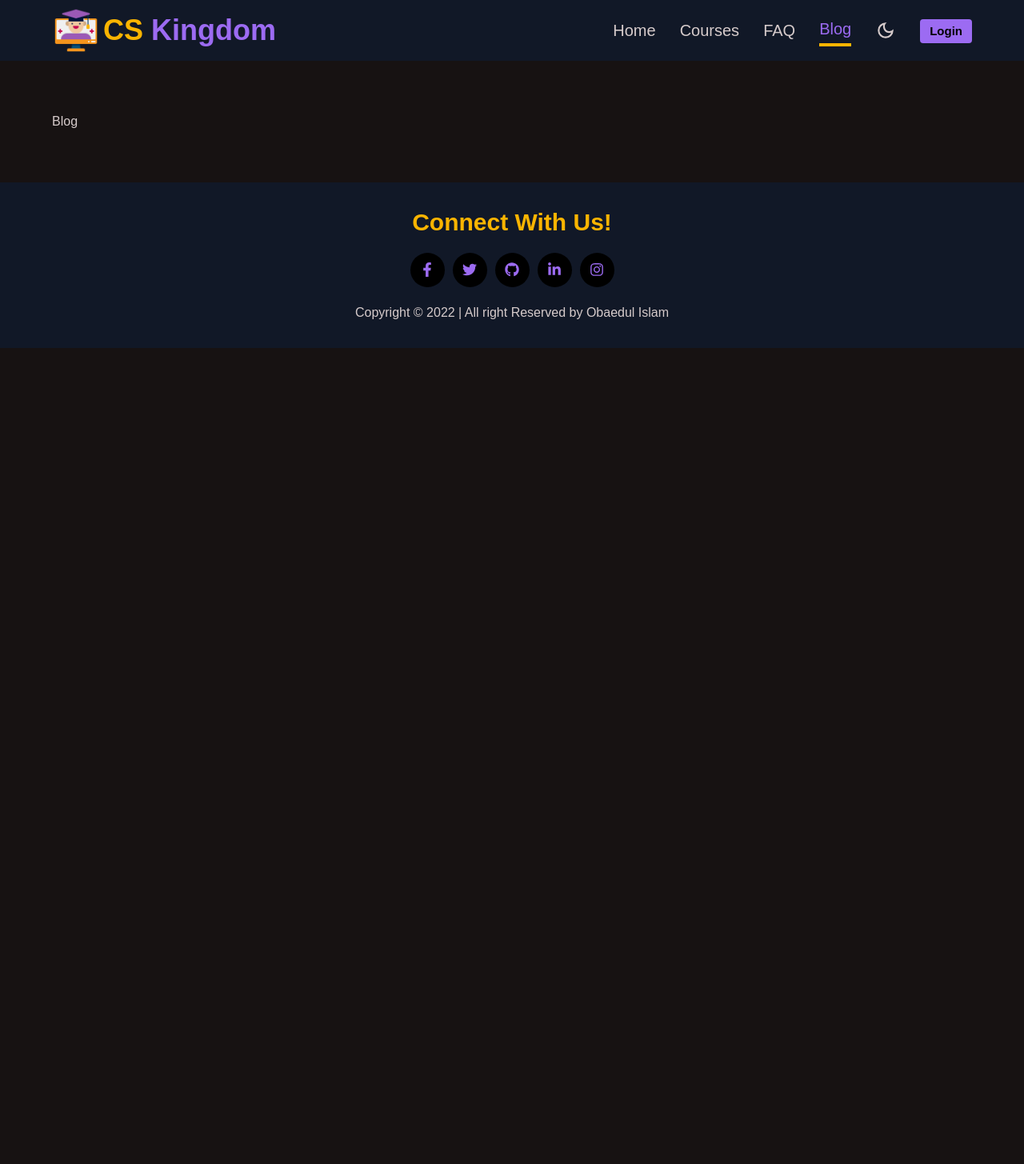
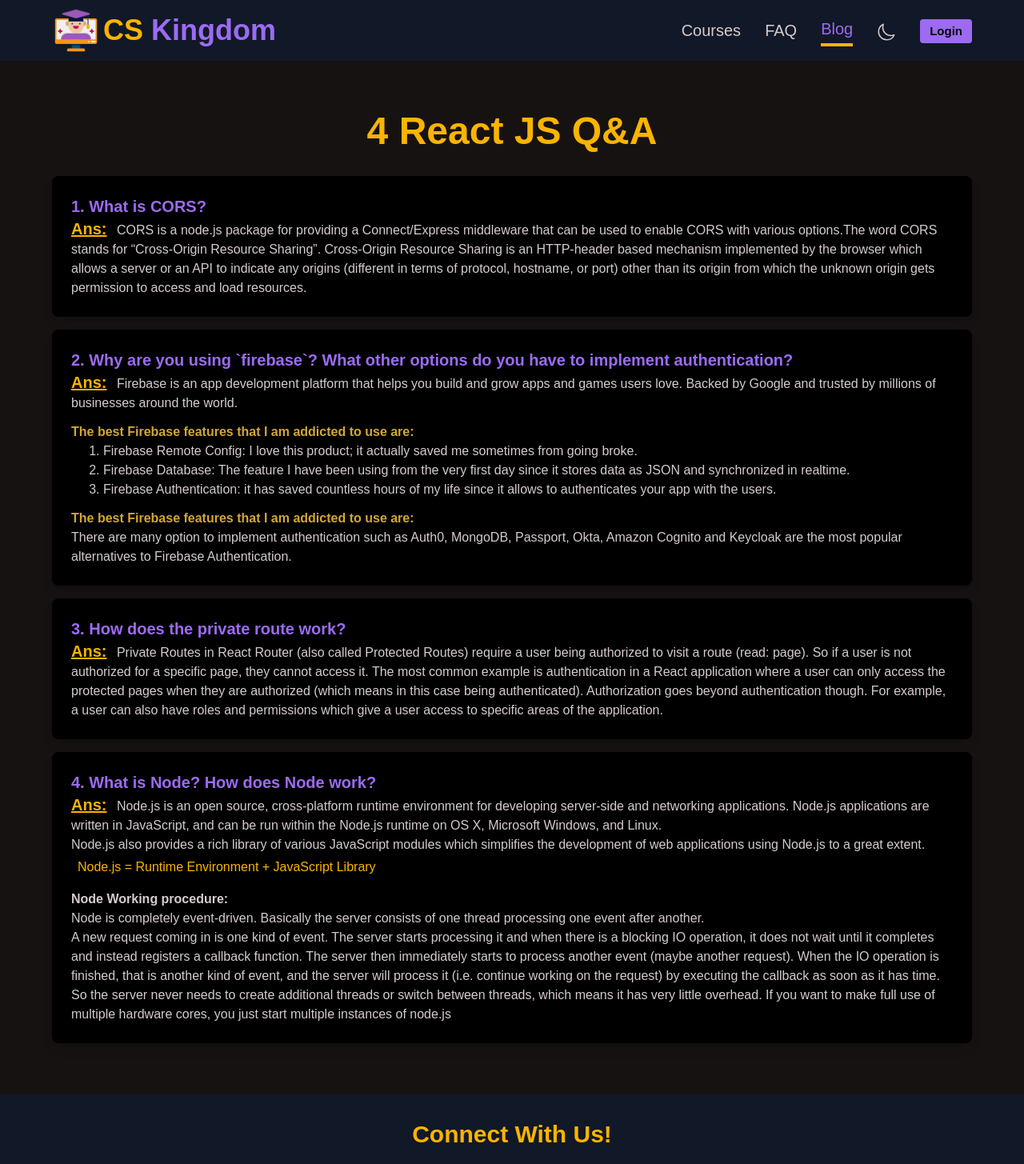
Before and after one commit to obaedulislam/cs-kingdom, a React (Create React App) app: page /blog in a window 1280 px wide. Shown: the top 1455 px of the page at 80% size. Before the commit the page ends 800 px from the top, so only its background shows below. Built offline with nearby package versions, Linux system fonts and the light colour scheme; no server answers.

Commit message:
Blog, User Profile, Error Page added

```diff
--- a/src/components/Pages/Blog/Blog.jsx
+++ b/src/components/Pages/Blog/Blog.jsx
@@ -3,7 +3,55 @@ import React from 'react';
 const Blog = () => {
     return (
         <div className='max-w-[1150px] mx-auto lg:py-16 md:py-12 py-8'>
-            <h1>Blog</h1>
+            <div className="page-head flex justify-center items-center pb-8">
+                <h1 className='lg:text-5xl sm:text-3xl text-2xl text-[#FAB400]  font-bold '> 4 React JS Q&A</h1>
+            </div>
+            <div className="single-blog bg-black p-6 rounded-lg shadow-lg ">
+                <h2 className='sm:text-xl text-lg font-semibold text-[#9c6bf2]'>1. What is CORS?</h2>
+                <div>
+                    <p><span className= "text-[#FAB400] font-bold sm:text-xl text-lg mr-2 underline">Ans:</span> CORS is a node.js package for providing a Connect/Express middleware that can be used to enable CORS with various options.The word CORS stands for “Cross-Origin Resource Sharing”. Cross-Origin Resource Sharing is an HTTP-header based mechanism implemented by the browser which allows a server or an API to indicate any origins (different in terms of protocol, hostname, or port) other than its origin from which the unknown origin gets permission to access and load resources.</p>
+                </div>
+            </div>
+            {/* Single Blog End */}
+
+            <div className="single-blog bg-black p-6 rounded-lg shadow-lg mt-4">
+                <h2 className='sm:text-xl text-lg font-semibold text-[#9c6bf2]'>2. Why are you using `firebase`? What other options do you have to implement authentication?</h2>
+                <div>
+                    <p><span className= "text-[#FAB400] font-bold sm:text-xl text-lg mr-2 underline">Ans:</span> Firebase is an app development platform that helps you build and grow apps and games users love. Backed by Google and trusted by millions of businesses around the world.</p>
+                    <h5 className ="text-[#d3a736] font-semibold mt-3 ">The best Firebase features that I am addicted to use are:</h5>
+                    <ul className='list-decimal ml-10'>
+                        <li className=''><p>Firebase Remote Config: I love this product; it actually saved me sometimes from going broke.</p></li>
+                        <li className=''><p>Firebase Database: The feature I have been using from the very first day since it stores data as JSON and synchronized in realtime.</p></li>
+                        <li className=''><p>Firebase Authentication: it has saved countless hours of my life since it allows to authenticates your app with the users.</p></li>
+                    </ul>
+                    <h5 className ="text-[#d3a736] font-semibold mt-3 ">The best Firebase features that I am addicted to use are:</h5>
+                    <p>There are many option to implement authentication such as Auth0, MongoDB, Passport, Okta, Amazon Cognito and Keycloak are the most popular alternatives to Firebase Authentication.</p>
+                </div>
+            </div>
+            {/* Single Blog End */}
+
+            <div className="single-blog bg-black p-6 rounded-lg shadow-lg mt-4">
+                <h2 className='sm:text-xl text-lg font-semibold text-[#9c6bf2]'>3. How does the private route work?</h2>
+                <div>
+                    <p><span className= "text-[#FAB400] font-bold sm:text-xl text-lg mr-2 underline">Ans:</span> Private Routes in React Router (also called Protected Routes) require a user being authorized to visit a route (read: page). So if a user is not authorized for a specific page, they cannot access it. The most common example is authentication in a React application where a user can only access the protected pages when they are authorized (which means in this case being authenticated). Authorization goes beyond authentication though. For example, a user can also have roles and permissions which give a user access to specific areas of the application.</p>
+                </div>
+            </div>
+            {/* Single Blog End */}
+
+            <div className="single-blog bg-black p-6 rounded-lg shadow-lg mt-4">
+                <h2 className='sm:text-xl text-lg font-semibold text-[#9c6bf2]'>4. What is Node? How does Node work?</h2>
+                <div>
+                    <p><span className= "text-[#FAB400] font-bold sm:text-xl text-lg mr-2 underline">Ans:</span> Node.js is an open source, cross-platform runtime environment for developing server-side and networking applications. Node.js applications are written in JavaScript, and can be run within the Node.js runtime on OS X, Microsoft Windows, and Linux.</p>
+                    <p>Node.js also provides a rich library of various JavaScript modules which simplifies the development of web applications using Node.js to a great extent.</p>
+                    <p className='text-[#FAB400] mt-1 ml-2'>Node.js = Runtime Environment + JavaScript Library</p>
+                    <p className='font-semibold mt-4'>Node Working procedure:</p>
+                    <p >Node is completely event-driven. Basically the server consists of one thread processing one event after another.</p>
+                    <p>A new request coming in is one kind of event. The server starts processing it and when there is a blocking IO operation, it does not wait until it completes and instead registers a callback function. The server then immediately starts to process another event (maybe another request). When the IO operation is finished, that is another kind of event, and the server will process it (i.e. continue working on the request) by executing the callback as soon as it has time.</p>
+                    <p>So the server never needs to create additional threads or switch between threads, which means it has very little overhead. If you want to make full use of multiple hardware cores, you just start multiple instances of node.js</p>
+                </div>
+            </div>
+            {/* Single Blog End */}
+
         </div>
     );
 };
--- a/src/components/Pages/Faq/Faq.jsx
+++ b/src/components/Pages/Faq/Faq.jsx
@@ -2,8 +2,12 @@ import React from 'react';
 
 const Faq = () => {
     return (
-        <div>
-            <h1>This is FAQ</h1>
+        <div className='lg:py-16 md:py-12 py-8 md:px-0 px-3  max-w-[11500px] mx-auto '>
+
+        <div className="page-head flex justify-center items-center pb-8">
+                <h1 className='lg:text-5xl sm:text-3xl text-2xl text-[#FAB400]  font-bold '> FAQ</h1>
+            </div>
+
         </div>
     );
 };
--- a/src/components/Pages/User/User.jsx
+++ b/src/components/Pages/User/User.jsx
@@ -1,10 +1,26 @@
-import React from 'react';
+import React, { useContext } from 'react';
+import { AuthContext } from '../../../context/AuthProvider/AuthProvider';
+
+
 
 const User = () => {
+
+    const {user} =  useContext(AuthContext);
     return (
-        <div>
-            <h1>User</h1>
+        <div className='lg:py-16 md:py-12 py-8 md:px-0 px-3'>
+            <div className=' max-w-[400px] mx-auto text-center bg-slate-900 p-4 rounded-lg shadow-lg'>
+
+            <h1 className='lg:text-5xl sm:text-3xl text-2xl mt-3 text-[#FAB400]  font-bold '> User Data</h1>
+
+            <div className='flex justify-center mt-4'>
+                <img className='rounded-full' src={user?.photoURL} alt={user?.displayName} />
+            </div>
+            <h1 className='lg:text-3xl sm:text-3xl text-xl mt-3 text-[#FAB400]  font-bold '> {user?.displayName}</h1>
+            <h1 className='lg:text-2xl sm:text-lg text-md text-[#9c6bf2] font-bold '> {user?.email}</h1>
+
+            </div>
         </div>
+
     );
 };
 
--- a/src/components/Shared/Header/Header.jsx
+++ b/src/components/Shared/Header/Header.jsx
@@ -4,6 +4,7 @@ import { MdOutlineDarkMode } from "react-icons/md";
 import logo from "../../../assets/logo.png"
 import './Header.css'
 import { AuthContext } from "../../../context/AuthProvider/AuthProvider";
+import { IoMoonOutline, IoSunnyOutline } from "react-icons/io5";
 
 const Header = () => {
   const [isMenuOpen, setIsMenuOpen] = useState(false)
@@ -31,12 +32,16 @@ const Header = () => {
             </div>
             </Link>
             <nav className="nav-item md:flex items-center hidden">
-                <NavLink to='/home'className={({isActive}) => isActive ? 'border-b-4 border-[#FAB400] text-[#9c6bf2]' : undefined }>Home</NavLink>
                 <NavLink to='/courses'className={({isActive}) => isActive ? 'border-b-4 border-[#FAB400] text-[#9c6bf2]' : undefined }>Courses</NavLink>
                 <NavLink to='/faq'className={({isActive}) => isActive ? 'border-b-4 border-[#FAB400] text-[#9c6bf2]' : undefined }>FAQ</NavLink>
                 <NavLink to="/blog" className={({isActive}) => isActive ? 'border-b-4 border-[#FAB400] text-[#9c6bf2]' : undefined }>Blog</NavLink>
-                <NavLink to="/" className={({isActive}) => isActive ? '  text-[#9c6bf2]' : undefined }><MdOutlineDarkMode className="text-[26px] " ></MdOutlineDarkMode></NavLink>
-
+                <NavLink to="/">
+</NavLink>
+<label className="swap swap-rotate mt-1">
+                                <input type="checkbox" />
+                                <IoSunnyOutline className="swap-on fill-current text-2xl" />
+                                <IoMoonOutline className="swap-off fill-current text-2xl" />
+                  </label>
                 <div>
 
                 {
--- a/src/components/Shared/LeftSideBar/LeftSideBar.js
+++ b/src/components/Shared/LeftSideBar/LeftSideBar.js
@@ -9,7 +9,7 @@ const LeftSideBar = () => {
     const [courses, setCourses] = useState([]);
 
     useEffect(() => {
-        fetch('http://localhost:4100/courses')
+        fetch('https://b610-lerning-platform-server-side-obaedulislam.vercel.app/courses')
         .then(res => res.json())
         .then(data => setCourses(data))
 
--- a/src/context/AuthProvider/AuthProvider.js
+++ b/src/context/AuthProvider/AuthProvider.js
@@ -41,10 +41,23 @@ const AuthProvider = ({children}) => {
         return sendEmailVerification(auth.currentUser);
     }
 
+    // useEffect(() => {
+    //     const unsubscribe = onAuthStateChanged(auth, (currentUser) =>{
+    //         console.log('User', currentUser);
+    //         if(currentUser === null || currentUser?.emailVerified){
+    //             setUser(currentUser);
+    //         }
+    //         setLoading(false);
+    //     });
+    //     return () => {
+    //         unsubscribe();
+    //     }
+    // }, [])
+
     useEffect(() => {
-        const unsubscribe = onAuthStateChanged(auth, (currentUser) =>{
-            console.log('User', currentUser);
-            if(currentUser === null || currentUser.emailVerified){
+        const unsubscribe = onAuthStateChanged(auth, (currentUser) => {
+            console.log('track using useEffect', currentUser);
+            if (currentUser === null || (currentUser.emailVerified || currentUser.providerData[0].providerId === "github.com")) {
                 setUser(currentUser);
             }
             setLoading(false);
```
Also changed, not shown: src/Routes/Routes/Routes.js (+10 -9 lines), src/components/Pages/ErrorPage/ErrorPage.jsx (added, +38 -0 lines), src/components/PremiumAccess/PremiumAccess.jsx (+8 -3 lines), firebase.json (added), src/assets/errorimage.gif (added), 1 other file (tests, documents, lock files or other folders).
